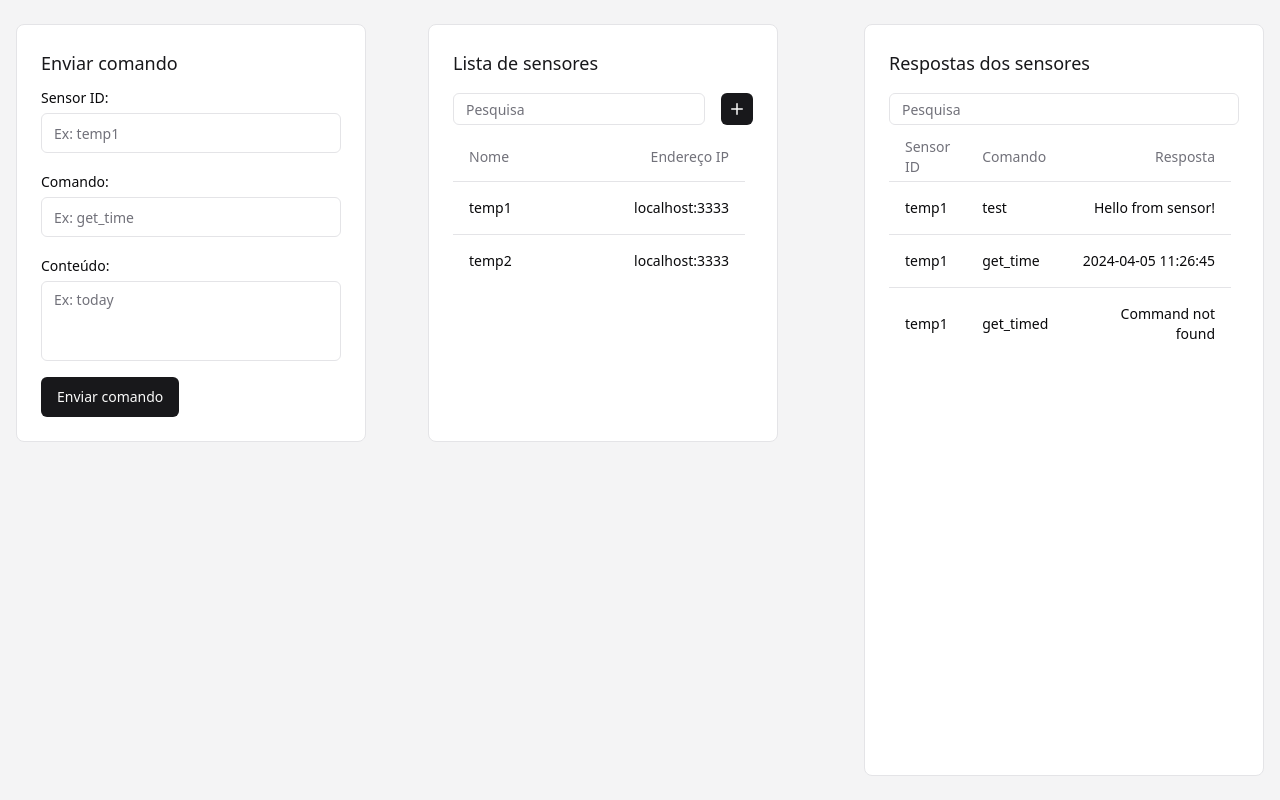
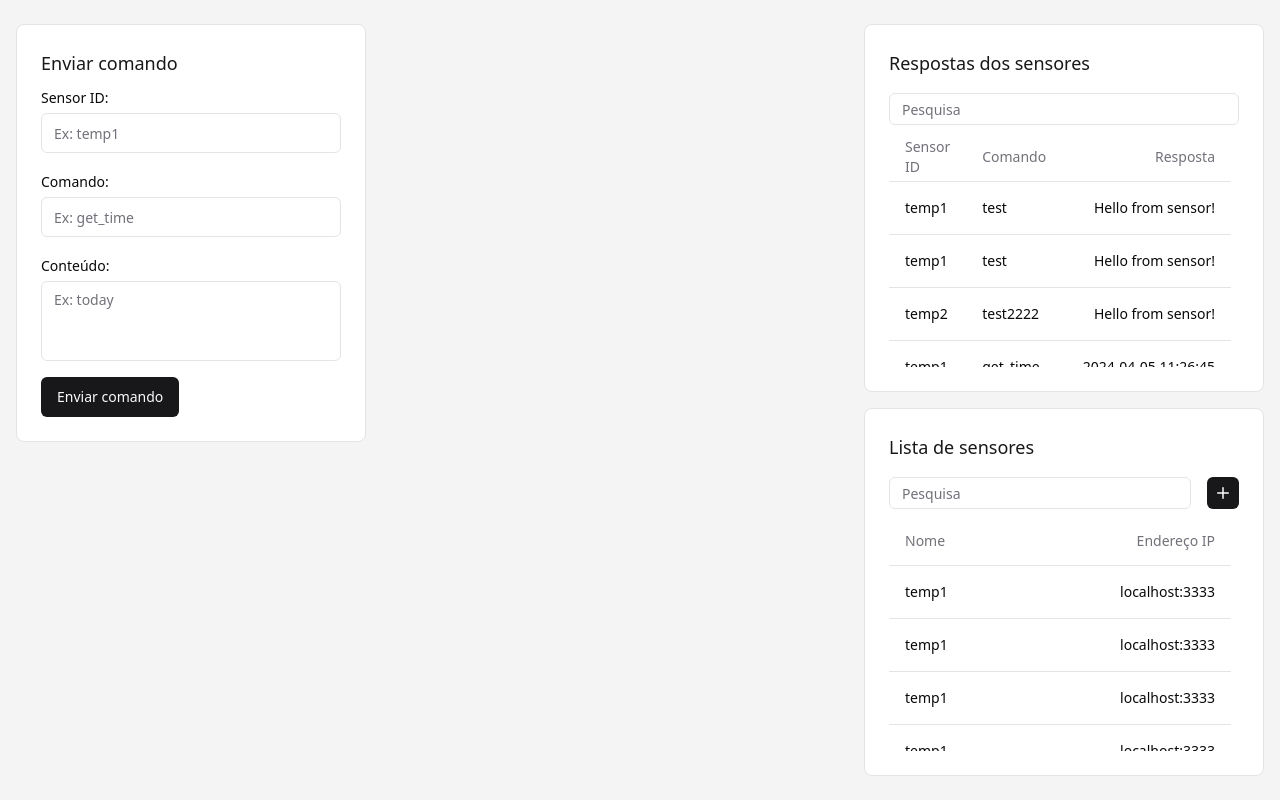
Before and after one commit to jnaraujo/tec502-iot-connect, a React (Vite) app in the folder client/: page / in a window 1280 px wide. Built offline with nearby package versions, Linux system fonts and the light colour scheme; a small style sheet from the web is missing.

Commit message:
feat: improved sensor lists

```diff
--- a/client/src/components/sensor-list-box/index.tsx
+++ b/client/src/components/sensor-list-box/index.tsx
@@ -20,16 +20,10 @@ export function SensorListBox() {
   }
 
   return (
-    <article className="bg-background w-[350px] space-y-4 rounded-lg border p-6">
+    <article className="bg-background flex flex-col gap-4 overflow-hidden rounded-lg border p-6">
       <h2 className="text-lg font-medium text-zinc-900">Lista de sensores</h2>
 
-      <div className="h-[300px]">
-        <List
-          onAddNewSensor={addNewSensor}
-          open={open}
-          onOpenChange={setOpen}
-        />
-      </div>
+      <List onAddNewSensor={addNewSensor} open={open} onOpenChange={setOpen} />
     </article>
   )
 }
--- a/client/src/components/sensor-list-box/list.tsx
+++ b/client/src/components/sensor-list-box/list.tsx
@@ -41,6 +41,62 @@ const data: Array<Sensor> = [
     address: "localhost:3333",
     name: "temp2",
   },
+  {
+    address: "localhost:3333",
+    name: "temp1",
+  },
+  {
+    address: "localhost:3333",
+    name: "temp2",
+  },
+  {
+    address: "localhost:3333",
+    name: "temp1",
+  },
+  {
+    address: "localhost:3333",
+    name: "temp2",
+  },
+  {
+    address: "localhost:3333",
+    name: "temp1",
+  },
+  {
+    address: "localhost:3333",
+    name: "temp2",
+  },
+  {
+    address: "localhost:3333",
+    name: "temp1",
+  },
+  {
+    address: "localhost:3333",
+    name: "temp2",
+  },
+  {
+    address: "localhost:3333",
+    name: "temp1",
+  },
+  {
+    address: "localhost:3333",
+    name: "temp2",
+  },
+  {
+    address: "localhost:3333",
+    name: "temp1",
+  },
+  {
+    address: "localhost:3333",
+    name: "temp2",
+  },
+  {
+    address: "localhost:3333",
+    name: "temp1",
+  },
+  {
+    address: "localhost:3333",
+    name: "temp2",
+  },
 ]
 
 interface Props {
@@ -66,8 +122,8 @@ export function List(props: Props) {
     })
 
   return (
-    <div className="flex h-full w-full flex-col space-y-2">
-      <div className="flex gap-4">
+    <div className="flex h-full w-full flex-col space-y-2 overflow-auto">
+      <div className="flex shrink-0 gap-4">
         <Input
           placeholder="Pesquisa"
           value={search}
--- /dev/null
+++ b/client/src/components/sensor-response-list-box/index.tsx
@@ -0,0 +1,12 @@
+import { List } from "./list"
+
+export function SensorResponseListBox() {
+  return (
+    <article className="bg-background flex flex-col gap-4 overflow-hidden rounded-lg border p-6">
+      <h2 className="text-lg font-medium text-zinc-900">
+        Respostas dos sensores
+      </h2>
+      <List />
+    </article>
+  )
+}
--- a/client/src/components/sensor-response-list.tsx
+++ b/client/src/components/sensor-response-list-box/list.tsx
@@ -48,9 +48,63 @@ const data: Array<Sensor> = [
     created_at: "2024-04-05T11:27:03.8902475-03:00",
     received_at: "2024-04-05T11:27:03.8910043-03:00",
   },
+  {
+    id: 0,
+    sensor_id: "temp1",
+    command: "get_timed",
+    content: "",
+    response: "Command not found",
+    created_at: "2024-04-05T11:25:48.7342823-03:00",
+    received_at: "2024-04-05T11:25:48.735409-03:00",
+  },
+  {
+    id: 2,
+    sensor_id: "temp1",
+    command: "get_time",
+    content: "test",
+    response: "2024-04-05 11:26:45",
+    created_at: "2024-04-05T11:26:45.2796895-03:00",
+    received_at: "2024-04-05T11:26:45.2818259-03:00",
+  },
+  {
+    id: 3,
+    sensor_id: "temp1",
+    command: "test",
+    content: "",
+    response: "Hello from sensor!",
+    created_at: "2024-04-05T11:27:03.8902475-03:00",
+    received_at: "2024-04-05T11:27:03.8910043-03:00",
+  },
+  {
+    id: 0,
+    sensor_id: "temp1",
+    command: "get_timed",
+    content: "",
+    response: "Command not found",
+    created_at: "2024-04-05T11:25:48.7342823-03:00",
+    received_at: "2024-04-05T11:25:48.735409-03:00",
+  },
+  {
+    id: 2,
+    sensor_id: "temp1",
+    command: "get_time",
+    content: "test",
+    response: "2024-04-05 11:26:45",
+    created_at: "2024-04-05T11:26:45.2796895-03:00",
+    received_at: "2024-04-05T11:26:45.2818259-03:00",
+  },
+  {
+    id: 3,
+    sensor_id: "temp2",
+    command: "test2222",
+    content: "",
+    response: "Hello from sensor!",
+    created_at: "2024-04-05T11:27:03.8902475-03:00",
+    received_at: "2024-04-05T11:27:03.8910043-03:00",
+  },
 ]
 
-export function SensorResponseList() {
+export function List() {
   const [search, setSearch] = useState("")
 
   const filteredData = data
@@ -69,7 +123,7 @@ export function SensorResponseList() {
     })
 
   return (
-    <div className="h-full w-full space-y-2">
+    <div className="flex h-full w-full flex-col space-y-2 overflow-auto">
       <Input
         placeholder="Pesquisa"
         value={search}
@@ -79,7 +133,7 @@ export function SensorResponseList() {
         className="h-8 max-w-sm shrink-0"
       />
 
-      <ScrollArea className="h-full pb-4 pr-2">
+      <ScrollArea className="flex-1 pr-2">
         <Table>
           <TableHeader>
             <TableRow>
--- a/client/src/routes/home.tsx
+++ b/client/src/routes/home.tsx
@@ -1,22 +1,19 @@
 import { SendCommandBox } from "@/components/send-command"
 import { SensorListBox } from "@/components/sensor-list-box"
-import { SensorResponseList } from "@/components/sensor-response-list"
+import { SensorResponseListBox } from "@/components/sensor-response-list-box"
 
 export function Home() {
   return (
     <main className="container grid h-screen grid-cols-[1fr_400px] gap-6 py-6">
       <section className="grid h-fit grid-cols-2">
         <SendCommandBox />
+      </section>
+
+      <section className="grid h-full grid-rows-2 gap-4 overflow-auto">
+        <SensorResponseListBox />
 
         <SensorListBox />
       </section>
-
-      <article className="bg-background h-full space-y-4 overflow-hidden rounded-lg border p-6">
-        <h2 className="text-lg font-medium text-zinc-900">
-          Respostas dos sensores
-        </h2>
-        <SensorResponseList />
-      </article>
     </main>
   )
 }
```
